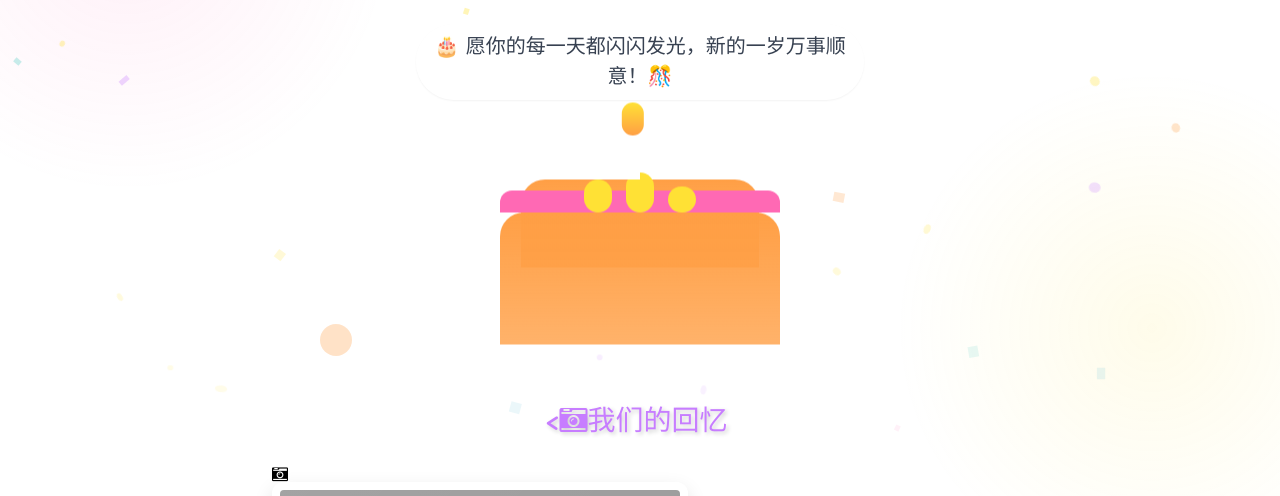
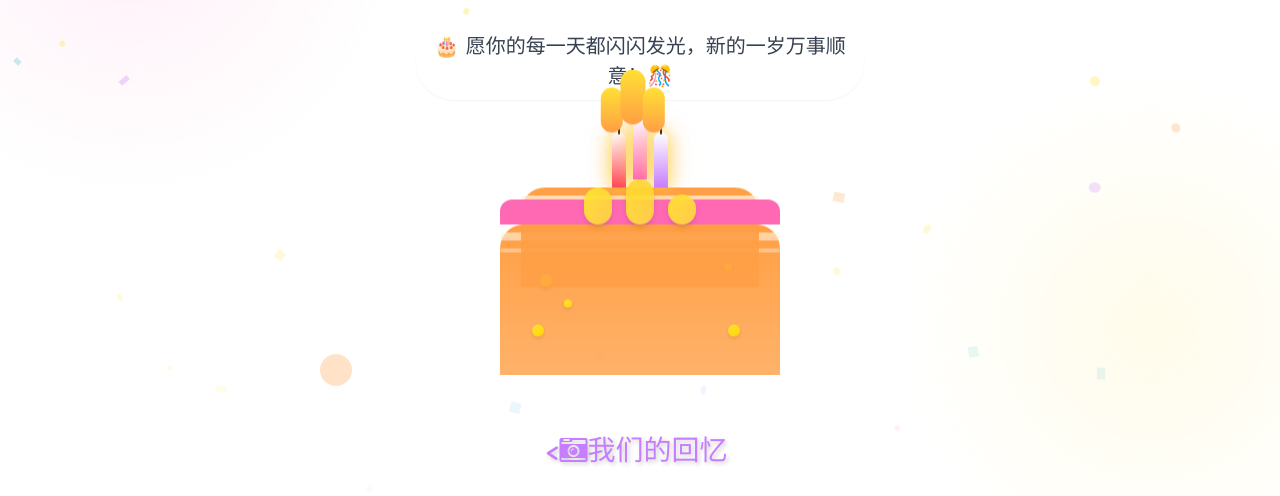
Before and after one commit to hhpsilence/share-test, a plain HTML site: page index.html in a window 1280 px wide. Shown: the part 232-728 px from the top of the page. Drawn offline with nearby package versions, Linux system fonts and the light colour scheme; grey boxes are pictures that could not be loaded.

Commit message:
Update index.html
1111111

```diff
--- a/index.html
+++ b/index.html
@@ -16,7 +16,9 @@
                             pink: '#FF69B4',
                             orange: '#FF9F45',
                             yellow: '#FFE135',
-                            purple: '#C77DFF'
+                            purple: '#C77DFF',
+                            red: '#FF4757',
+                            cream: '#FFF3E0'
                         }
                     },
                     fontFamily: {
@@ -47,6 +49,9 @@
             .float-fast {
                 animation: float 2.5s ease-in-out infinite;
             }
+            .candle-glow {
+                box-shadow: 0 0 15px rgba(255,225,53,0.8), 0 0 25px rgba(255,159,69,0.6);
+            }
         }
     </style>
     <style>
@@ -66,9 +71,21 @@
             100% { transform: translateY(100vh) rotate(720deg) scale(0.8); opacity: 0; }
         }
         @keyframes flame {
-            0% { transform: scale(1) rotate(-3deg); opacity: 0.9; }
-            50% { transform: scale(1.15) rotate(3deg); opacity: 1; }
-            100% { transform: scale(1) rotate(-3deg); opacity: 0.9; }
+            0% { transform: scale(1.1) rotate(-5deg); opacity: 0.95; }
+            30% { transform: scale(1.2) rotate(3deg); opacity: 1; }
+            50% { transform: scale(1.3) rotate(-2deg); opacity: 1; }
+            70% { transform: scale(1.2) rotate(4deg); opacity: 1; }
+            100% { transform: scale(1.1) rotate(-5deg); opacity: 0.95; }
+        }
+        @keyframes flame-glow {
+            0% { box-shadow: 0 0 10px rgba(255,225,53,0.9), 0 0 20px rgba(255,159,69,0.7), 0 0 30px rgba(255,71,87,0.5); }
+            50% { box-shadow: 0 0 15px rgba(255,225,53,1), 0 0 25px rgba(255,159,69,0.9), 0 0 35px rgba(255,71,87,0.7), 0 0 45px rgba(255,71,87,0.3); }
+            100% { box-shadow: 0 0 10px rgba(255,225,53,0.9), 0 0 20px rgba(255,159,69,0.7), 0 0 30px rgba(255,71,87,0.5); }
+        }
+        @keyframes candle-flicker {
+            0% { box-shadow: 0 0 8px rgba(255,255,255,0.6), 0 0 12px rgba(255,243,224,0.4); }
+            50% { box-shadow: 0 0 12px rgba(255,255,255,0.8), 0 0 18px rgba(255,243,224,0.6); }
+            100% { box-shadow: 0 0 8px rgba(255,255,255,0.6), 0 0 12px rgba(255,243,224,0.4); }
         }
         @keyframes typing {
             from { width: 0; }
@@ -150,6 +167,28 @@
             z-index: 100;
             animation: firework 1s ease-out forwards;
         }
+        /* 蛋糕装饰 */
+        .cake-decoration {
+            position: absolute;
+            border-radius: 50%;
+            background: linear-gradient(135deg, #FFE135, #FFD700);
+            box-shadow: 0 2px 4px rgba(0,0,0,0.1);
+        }
+        .cake-icing {
+            position: absolute;
+            background: #FF69B4;
+            border-radius: 50%;
+        }
+        .candle-wick {
+            position: absolute;
+            width: 2px;
+            height: 8px;
+            background-color: #333;
+            top: -6px;
+            left: 50%;
+            transform: translateX(-50%);
+            border-radius: 1px;
+        }
     </style>
 </head>
 <body class="min-h-screen overflow-x-hidden relative pb-16 font-cute">
@@ -167,21 +206,54 @@
             🎂 愿你的每一天都闪闪发光，新的一岁万事顺意！🎊
         </p>
 
-        <!-- 生日蛋糕（已优化蜡烛位置，使其居中对齐） -->
-        <div class="mt-8 relative w-[clamp(180px,50vw,280px)] h-[clamp(160px,40vw,220px)] mx-auto float-slow">
+        <!-- 优化后的生日蛋糕 -->
+        <div class="mt-8 relative w-[clamp(180px,50vw,280px)] h-[clamp(180px,45vw,250px)] mx-auto float-slow">
             <!-- 蛋糕底座 -->
-            <div class="absolute bottom-0 w-full h-3/5 bg-gradient-to-b from-birthday-orange to-birthday-orange/80 rounded-t-3xl"></div>
+            <div class="absolute bottom-0 w-full h-3/5 bg-gradient-to-b from-birthday-orange to-birthday-orange/80 rounded-t-3xl">
+                <!-- 底座装饰纹理 -->
+                <div class="absolute top-2 left-0 w-full h-2 bg-birthday-cream/60 rounded-full"></div>
+                <div class="absolute top-6 left-0 w-full h-1 bg-birthday-cream/40 rounded-full"></div>
+                <!-- 底座装饰点 -->
+                <div class="cake-decoration w-3 h-3 top-1/3 left-10"></div>
+                <div class="cake-decoration w-2 h-2 top-1/2 left-16"></div>
+                <div class="cake-decoration w-3 h-3 top-2/3 left-8"></div>
+                <div class="cake-decoration w-2 h-2 top-1/4 right-12"></div>
+                <div class="cake-decoration w-3 h-3 top-2/3 right-10"></div>
+            </div>
             <!-- 蛋糕上层 -->
-            <div class="absolute bottom-[35%] w-[85%] left-[7.5%] h-2/5 bg-gradient-to-b from-birthday-orange to-birthday-orange/80 rounded-t-3xl"></div>
-            <!-- 奶油装饰 -->
+            <div class="absolute bottom-[35%] w-[85%] left-[7.5%] h-2/5 bg-gradient-to-b from-birthday-orange to-birthday-orange/80 rounded-t-3xl">
+                <!-- 上层装饰纹理 -->
+                <div class="absolute top-2 left-0 w-full h-2 bg-birthday-cream/70 rounded-full"></div>
+                <!-- 上层奶油装饰 -->
+                <div class="cake-icing w-4 h-4 top-4 left-10"></div>
+                <div class="cake-icing w-3 h-3 top-6 left-20"></div>
+                <div class="cake-icing w-4 h-4 top-4 left-30"></div>
+                <div class="cake-icing w-3 h-3 top-6 right-30"></div>
+                <div class="cake-icing w-4 h-4 top-4 right-20"></div>
+                <div class="cake-icing w-3 h-3 top-6 right-10"></div>
+            </div>
+            <!-- 蛋糕顶部奶油 -->
             <div class="absolute bottom-[60%] w-full h-[10%] bg-birthday-pink rounded-t-xl"></div>
-            <div class="absolute bottom-[60%] left-[30%] w-[10%] h-[15%] bg-birthday-yellow rounded-full"></div>
-            <div class="absolute bottom-[60%] left-[45%] w-[10%] h-[18%] bg-birthday-yellow rounded-full"></div>
-            <div class="absolute bottom-[60%] left-[60%] w-[10%] h-[12%] bg-birthday-yellow rounded-full"></div>
-            <!-- 蜡烛（已调整位置：left改为47.5%，bottom改为75%，确保居中对齐蛋糕上层中心） -->
-            <div class="absolute bottom-[75%] left-[47.5%] w-[5%] h-[20%] bg-white rounded-t-lg z-10 transform -translate-x-1/2"></div>
-            <!-- 火焰（同步调整位置，与蜡烛对齐） -->
-            <div class="absolute bottom-[95%] left-[47.5%] w-[8%] h-[15%] bg-gradient-to-t from-birthday-orange to-birthday-yellow rounded-full animate-flame z-20 transform -translate-x-1/2"></div>
+            <!-- 顶部装饰球 -->
+            <div class="absolute bottom-[60%] left-[30%] w-[10%] h-[15%] bg-gradient-to-br from-birthday-yellow to-birthday-yellow/80 rounded-full shadow-md"></div>
+            <div class="absolute bottom-[60%] left-[45%] w-[10%] h-[18%] bg-gradient-to-br from-birthday-yellow to-birthday-yellow/80 rounded-full shadow-md"></div>
+            <div class="absolute bottom-[60%] left-[60%] w-[10%] h-[12%] bg-gradient-to-br from-birthday-yellow to-birthday-yellow/80 rounded-full shadow-md"></div>
+
+            <!-- 优化后的蜡烛（3根一组更美观） -->
+            <div class="absolute bottom-[75%] left-[40%] w-[5%] h-[22%] bg-gradient-to-t from-birthday-red to-white rounded-t-lg z-10 candle-glow animate-candle-flicker">
+                <div class="candle-wick"></div>
+            </div>
+            <div class="absolute bottom-[78%] left-[47.5%] w-[5%] h-[25%] bg-gradient-to-t from-birthday-pink to-white rounded-t-lg z-10 candle-glow animate-candle-flicker" style="animation-delay: 0.2s">
+                <div class="candle-wick"></div>
+            </div>
+            <div class="absolute bottom-[75%] left-[55%] w-[5%] h-[22%] bg-gradient-to-t from-birthday-purple to-white rounded-t-lg z-10 candle-glow animate-candle-flicker" style="animation-delay: 0.4s">
+                <div class="candle-wick"></div>
+            </div>
+
+            <!-- 优化后的火焰（与3根蜡烛对应） -->
+            <div class="absolute bottom-[97%] left-[40%] w-[8%] h-[18%] bg-gradient-to-t from-birthday-orange to-birthday-yellow rounded-full animate-flame animate-flame-glow z-20 transform -translate-x-1/2"></div>
+            <div class="absolute bottom-[100%] left-[47.5%] w-[9%] h-[22%] bg-gradient-to-t from-birthday-orange to-birthday-yellow rounded-full animate-flame animate-flame-glow z-20 transform -translate-x-1/2" style="animation-delay: 0.2s"></div>
+            <div class="absolute bottom-[97%] left-[55%] w-[8%] h-[18%] bg-gradient-to-t from-birthday-orange to-birthday-yellow rounded-full animate-flame animate-flame-glow z-20 transform -translate-x-1/2" style="animation-delay: 0.4s"></div>
         </div>
     </header>
     <!-- 主体内容 -->
@@ -236,16 +308,18 @@
             </div>
             <p id="giftMsg" class="mt-6 text-[clamp(1rem,3vw,1.25rem)] text-birthday-pink font-medium hidden animate-pulse">祝你心想事成，好运连连！🎊</p>
         </section>
-        <!-- 生日歌播放区（已替换为指定外链播放器） -->
+        <!-- 生日歌播放区（设置自动循环） -->
         <section class="text-center mb-8">
             <h3 class="text-[clamp(1.1rem,3vw,1.5rem)] text-gray-700 mb-5">
                 <<i class="fa fa-music mr-2 text-birthday-orange"></</i>生日快乐歌 🎵
             </h3>
-            <!-- 替换为指定的网易云音乐外链播放器 -->
-            <iframe frameborder="no" border="0" marginwidth="0" marginheight="0" width="330" height="86" src="//music.163.com/outchain/player?type=2&id=2624235389&auto=1&height=66"></iframe>
+            <!-- 网易云音乐外链播放器（添加autoplay和loop参数实现自动循环） -->
+            <iframe frameborder="no" border="0" marginwidth="0" marginheight="0" width="330" height="86"
+                    src="//music.163.com/outchain/player?type=2&id=2624235389&auto=1&loop=1&height=66">
+            </iframe>
+            <p class="text-sm text-gray-500 mt-2">🎶 自动循环播放，祝你生日快乐！</p>
         </section>
     </main>
-
     <!-- 彩带和烟花效果脚本 -->
     <script>
         // 生成彩带
```
